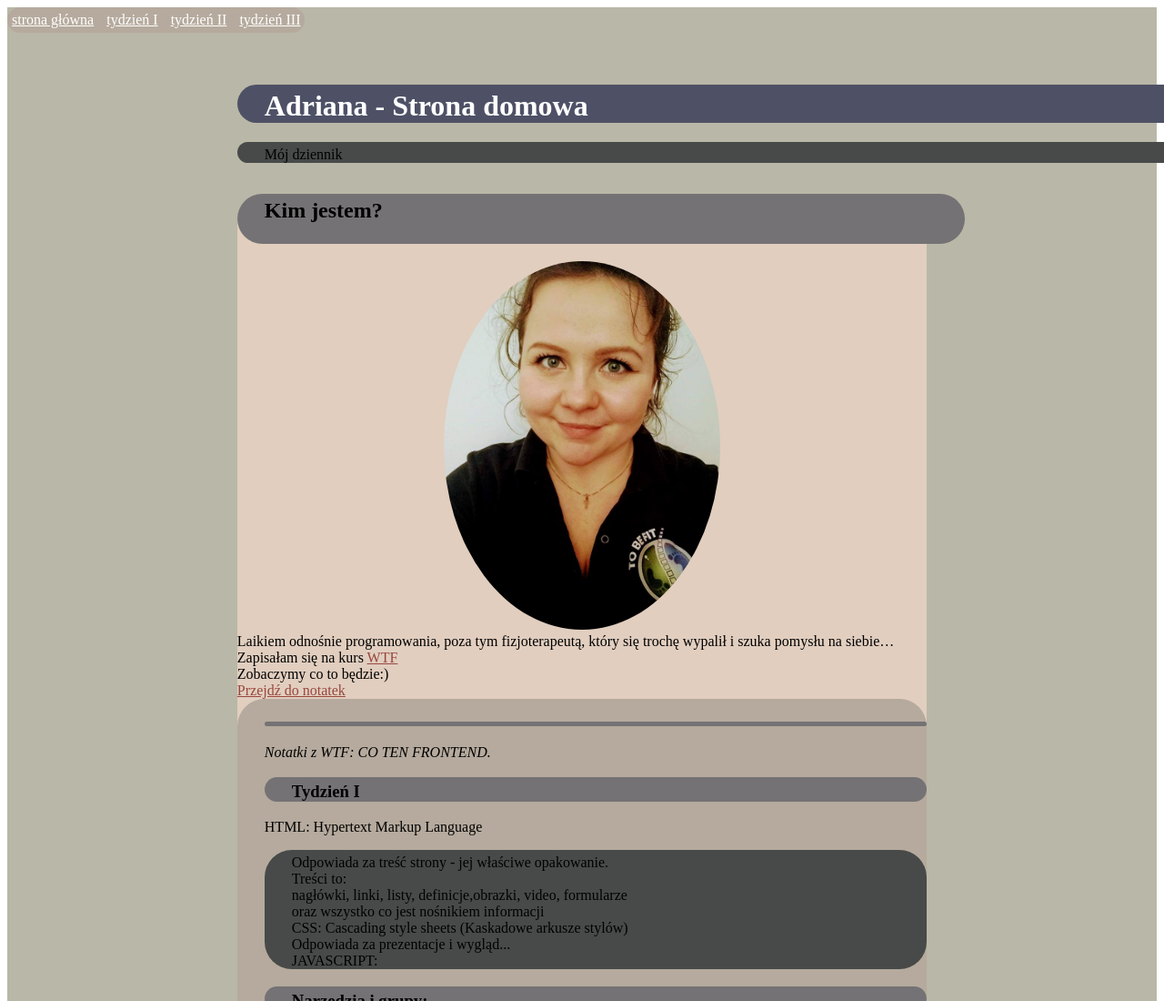
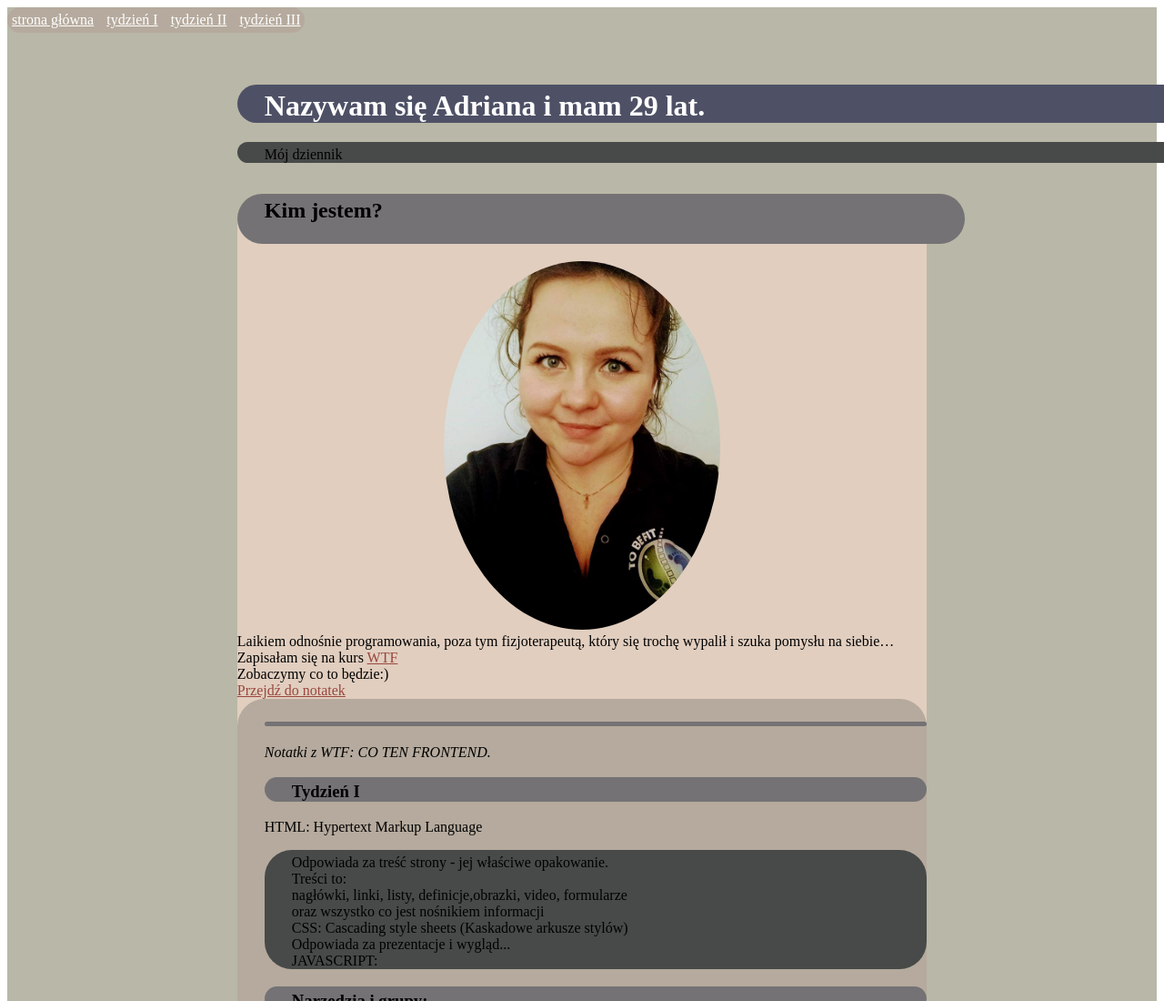
Before and after one commit to adriana-capinska/homepage1, a plain HTML site: page index.html in a window 1280 px wide. Shown: the top 1100 px of the page at 91% size. Drawn offline with Linux system fonts and the light colour scheme.

Commit message:
heading__title.js

```diff
--- a/index.html
+++ b/index.html
@@ -21,7 +21,7 @@
         </header>
         <main class="main__background box">
             <header id="top" class="header__top">
-                <h1 class="header__title">Adriana - Strona domowa</h1>
+                <h1 class="header__title header__title--js">Adriana - Strona domowa</h1>
                 <p class="article__description">Mój dziennik</p>
             </header>
             <div class="background__all">
--- /dev/null
+++ b/main.js
@@ -0,0 +1,25 @@
+alert('SIEMA!!');
+console.log('WTF');
+console.log('siema');
+
+const name = 'Adriana';
+const age = '29';
+
+console.log(name);
+console.log(age);
+
+console.log(`Nazywam się ${name} i mam ${age} lat.`)
+
+const heading = document.querySelector('.header__title--js');
+
+console.log(heading.innerHTML);
+
+heading.innerHTML = `Nazywam się ${name} i mam ${age} lat.`;
+
+console.log(heading.innerHTML);
+
+console.log(heading);
+
+const navigation = document.querySelector('.header__link');
+
+console.log(navigation);
```
